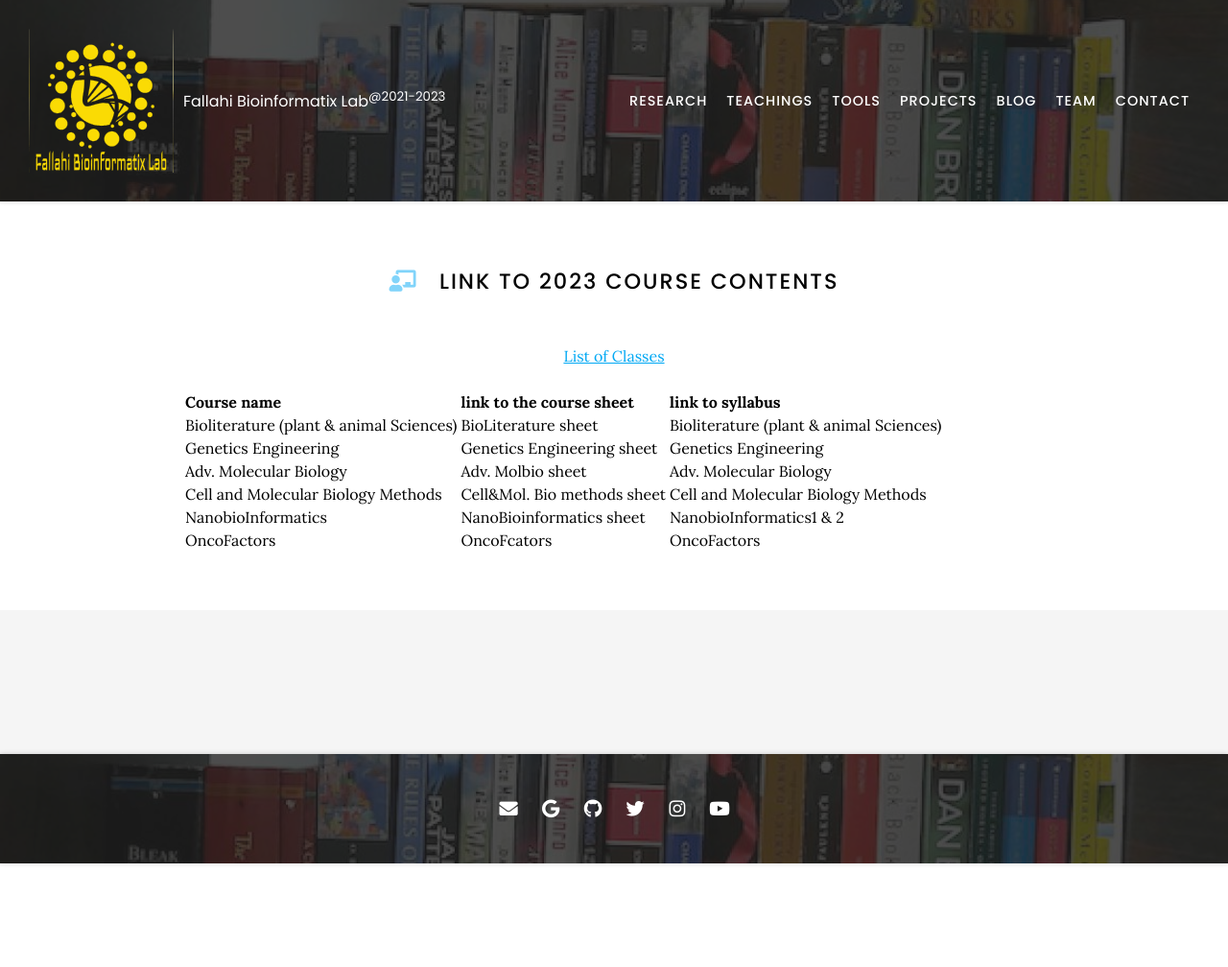
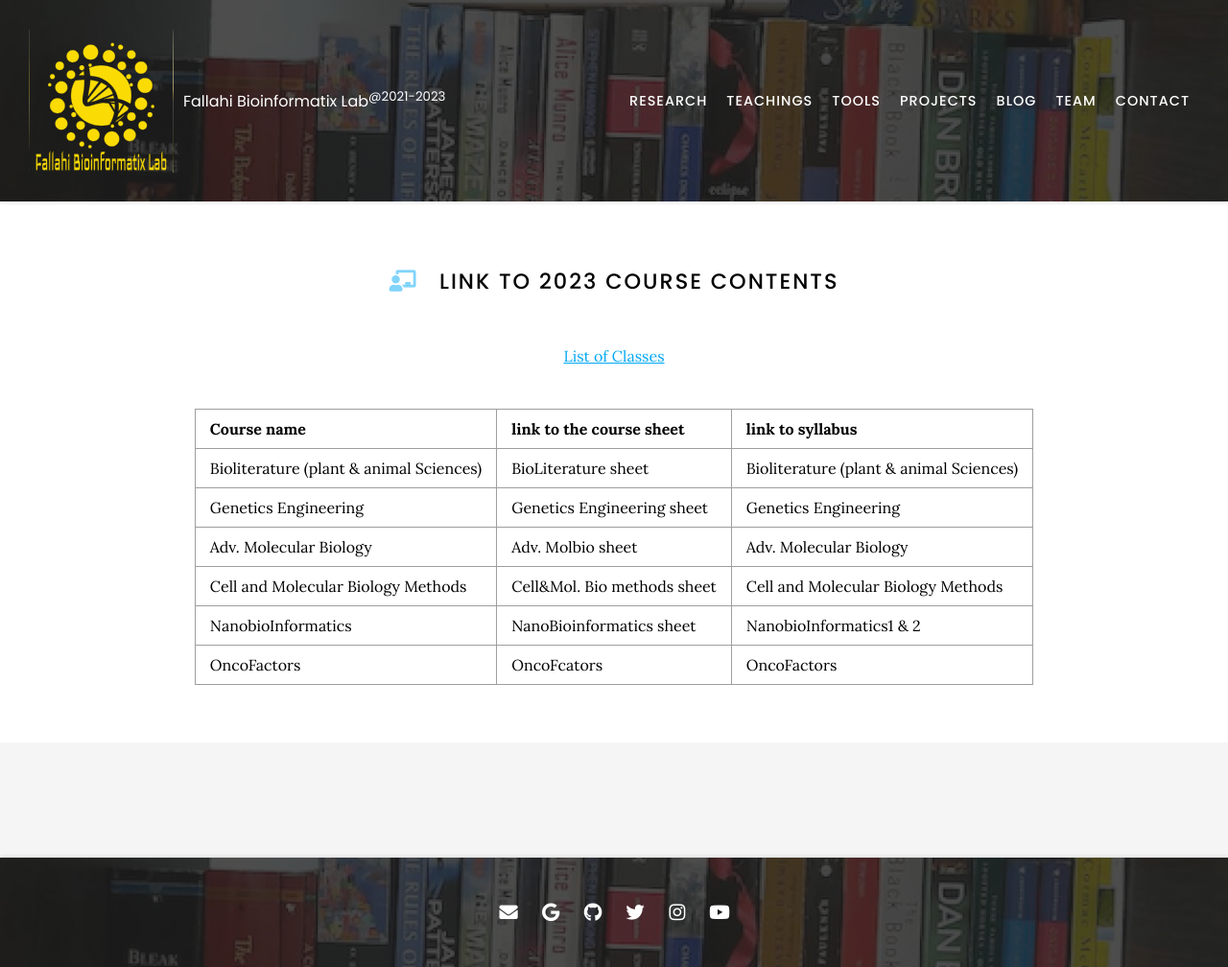
Before and after one commit to Hossein-Fallahi/Fallahi-Bioinformatics-Lab, a Jekyll site: the page built from Teaching/index.md, in a window 1280 px wide. Shown: the whole page at 96% size. Built offline with Jekyll 4.4.1, drawn with Linux system fonts in a browser that asks for light colours; nearby versions of some CDN libraries; before the commit the page ends 900 px from its top, so only the background shows below that.

Commit message:
Update index.md

```diff
--- a/Teaching/index.md
+++ b/Teaching/index.md
@@ -11,9 +11,7 @@ nav:
 
 [List of Classes](https://docs.google.com/spreadsheets/d/1eNlM4RRswGDS-Jt7dFnzbqIT496HDD7DkykGUz9qmxY/edit?usp=sharing)
 
-{:.center}
 
-{:.center}
 
 |Course name|	link to the course sheet|	link to syllabus|
 | :---         |     :---      |          :--- |
```
